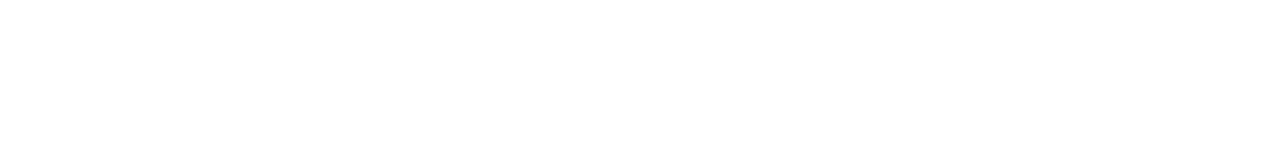
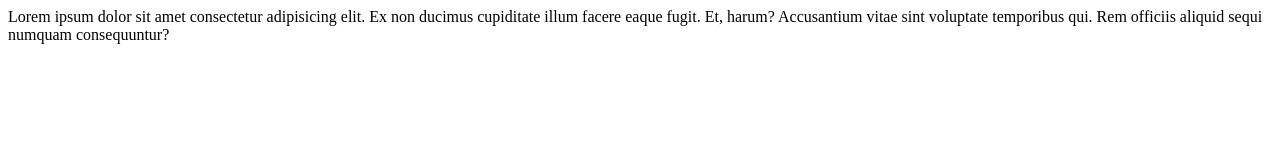
Before and after one commit to Lenaic-ouendo-01/git-mon-cv, a plain HTML site: page index.html in a window 1280 px wide. Drawn offline with Linux system fonts and the light colour scheme.

Commit message:
mise en place de la section formations

```diff
--- a/index.html
+++ b/index.html
@@ -7,6 +7,11 @@
     <title>Document</title>
 </head>
 <body>
-
+    <div>
+        Lorem ipsum dolor sit amet consectetur adipisicing elit.
+        Ex non ducimus cupiditate illum facere eaque fugit.
+        Et, harum? Accusantium vitae sint voluptate temporibus qui.
+        Rem officiis aliquid sequi numquam consequuntur?
+    </div>
 </body>
 </html>
```
